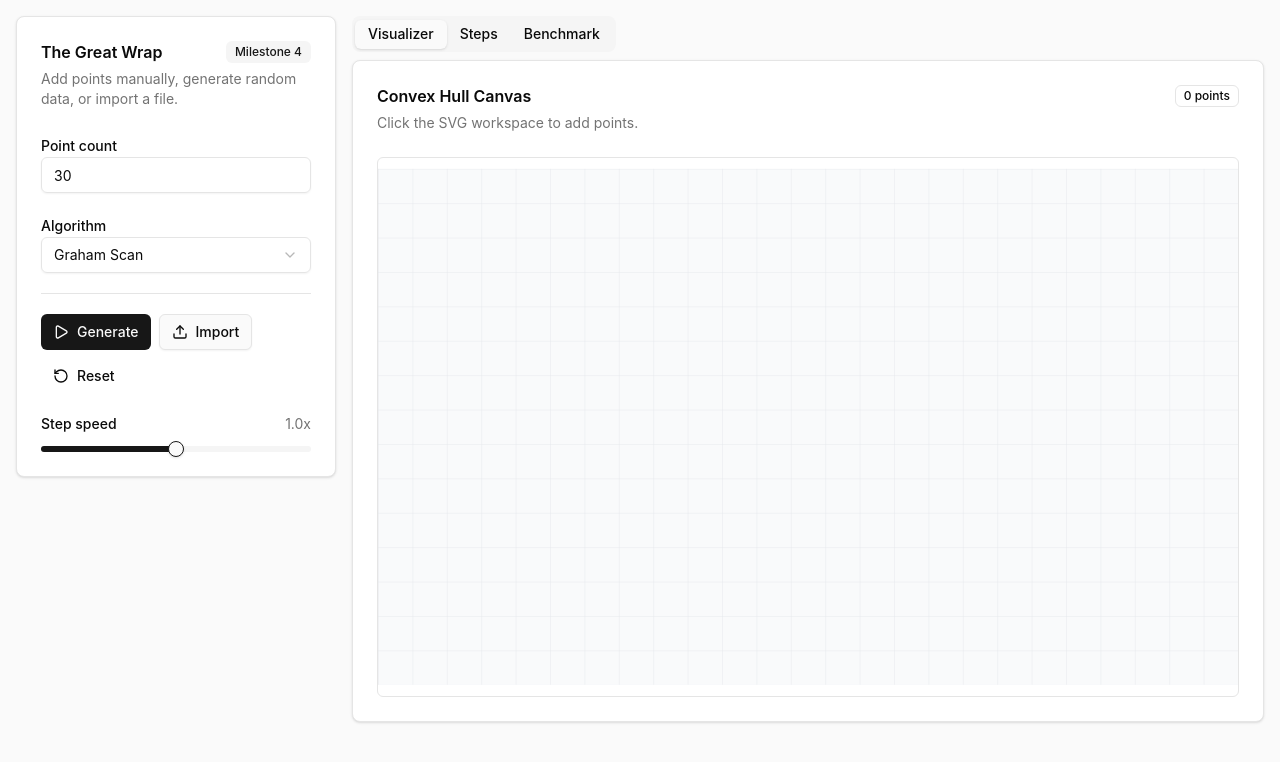
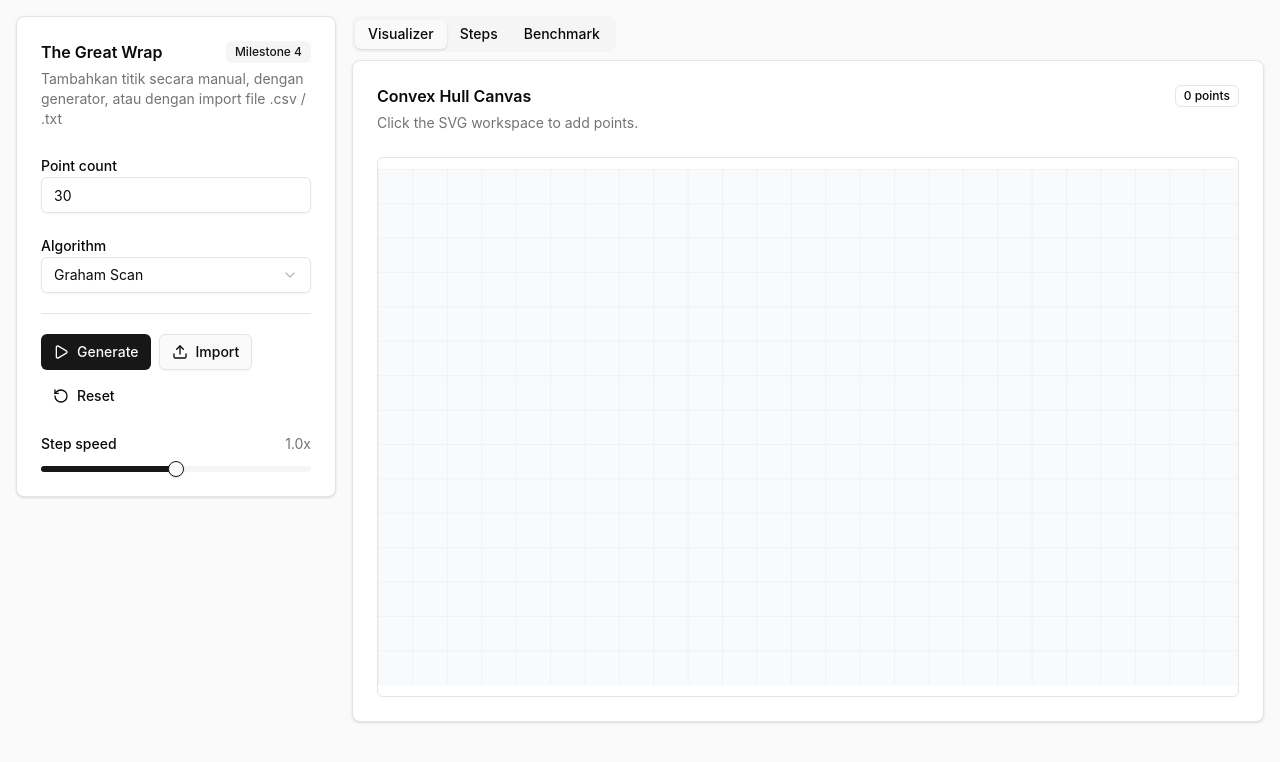
Before and after one commit to ucupsss/OHL_The-Great-Wrap, a React (Vite) app: page / in a window 1280 px wide. Shown: the top 762 px of the page. Built offline with nearby package versions, Linux system fonts and the light colour scheme.

Commit message:
change desription

```diff
--- a/src/App.tsx
+++ b/src/App.tsx
@@ -95,7 +95,7 @@ function App() {
               <Badge variant="secondary">Milestone 4</Badge>
             </div>
             <CardDescription>
-              Add points manually, generate random data, or import a file.
+              Tambahkan titik secara manual, dengan generator, atau dengan import file .csv / .txt
             </CardDescription>
           </CardHeader>
           <CardContent className="space-y-5">
```
